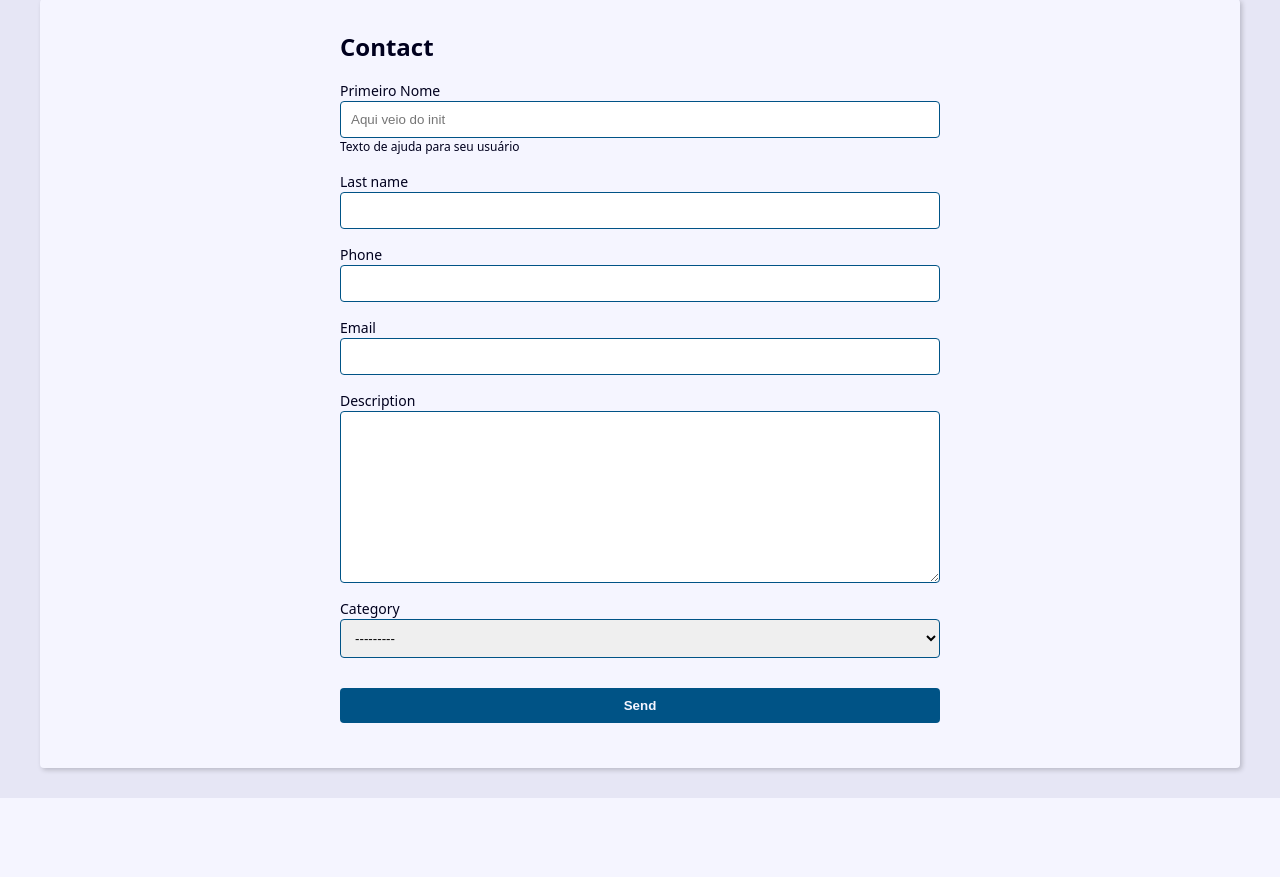
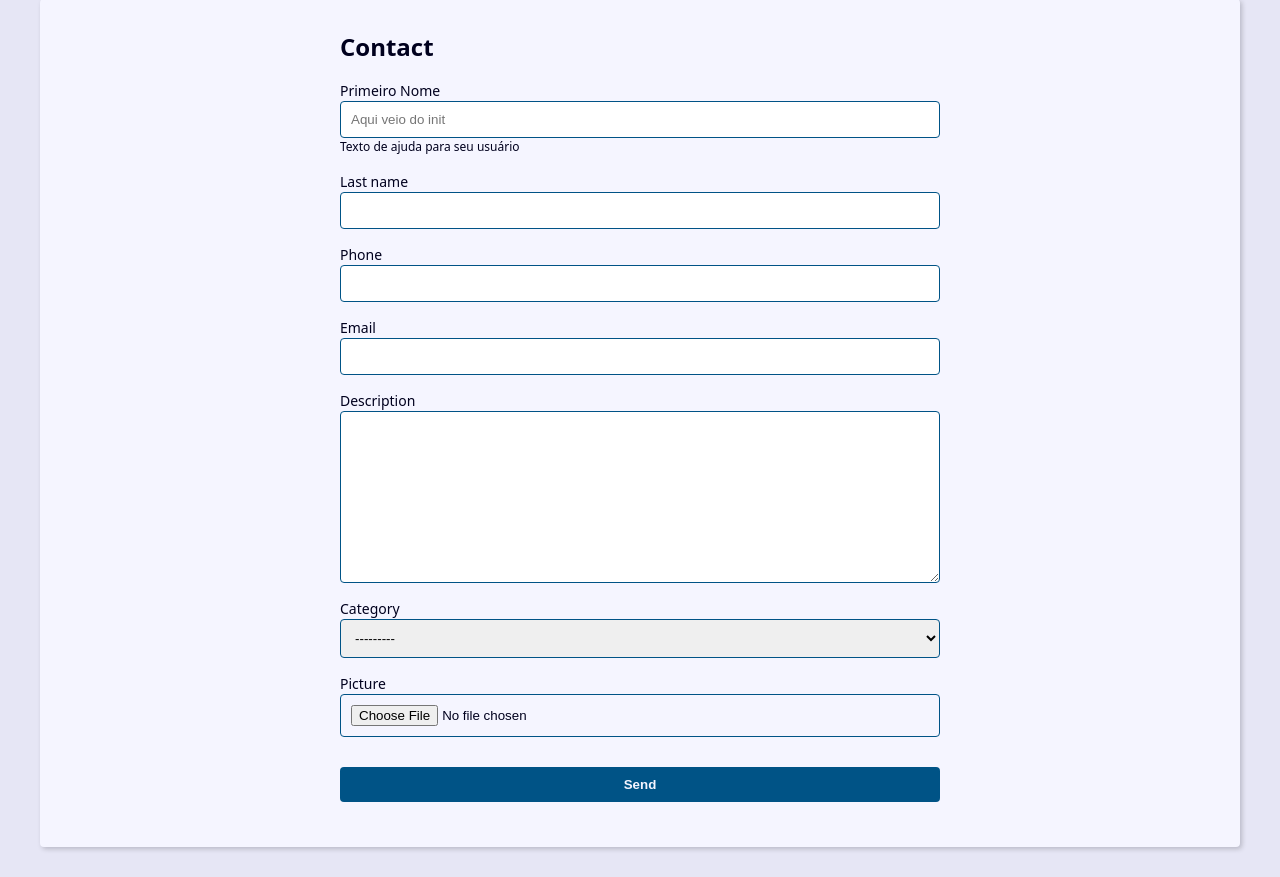
Before and after one commit to HenriqueSL15/Projeto-Agenda, a Django app: page /contact/create/ in a window 1280 px wide. Shown: the part 270-1147 px from the top of the page. Before the commit the page ends 1068 px from the top, so only its background shows below. Run offline with Django 5.2, Linux system fonts and the light colour scheme; data comes from the database, SQL or seed files in the repository; both versions use the stored data as it was after the commit.

Commit message:
Added a picture section for the user

```diff
--- a/contact/forms.py
+++ b/contact/forms.py
@@ -3,6 +3,18 @@ from django.core.exceptions import ValidationError
 from . import models
 
 class ContactForm(forms.ModelForm):
+    picture = forms.ImageField(
+        widget=forms.FileInput(
+            attrs={
+                'accept': 'image/*'
+            }
+        )
+    )
+
+    class Meta:
+        model = models.Contact
+        fields = 'first_name','last_name','phone','email','description','category', 'picture',
+
     def clean(self):
         cleaned_data = self.cleaned_data
         first_name = cleaned_data.get('first_name')
@@ -23,7 +35,3 @@ class ContactForm(forms.ModelForm):
         label='Primeiro Nome',
         help_text="Texto de ajuda para seu usuário"
     )
-
-    class Meta:
-        model = models.Contact
-        fields = 'first_name','last_name','phone','email','description','category'
--- a/contact/templates/contact/contact.html
+++ b/contact/templates/contact/contact.html
@@ -10,6 +10,12 @@
   <p><b>Created Date:</b> {{contact.created_date}}</p>
   <p><b>Description:</b> {{contact.description}}</p>
   <p><b>Category:</b> {{contact.category.name}}</p>
+
+  {% if contact.picture %}
+  <p>
+    <img src="{{ contact.picture.url}}" alt"{{ contact.first_name }} {{ contact.last_name }}" />
+  </p>
+  {% endif %}
 
   <div class="contact-links">
     <a class="btn btn-link" href="{% url 'contact:update' contact.id %}"
--- a/contact/templates/contact/create.html
+++ b/contact/templates/contact/create.html
@@ -7,10 +7,17 @@
       {% for field in form %}
       <div class="form-group">
         <label for="{{field.id_for_label}}">{{ field.label }}</label>
-        {{field}} {{field.errors}} {% if field.help_text %}
+        {{field}}
+        {{field.errors}}
+        {% if field.help_text %}
         <p class="help-text">{{ field.help_text}}</p>
         {% endif %}
       </div>
+      {% if field.name == 'picture' and field.value.url %}
+        <div class="form-group">
+          <img src="{{ field.value.url }}" alt="">
+        </div>
+      {% endif %}
       {% endfor %}
     </div>
 
--- a/contact/views/contact_forms.py
+++ b/contact/views/contact_forms.py
@@ -9,7 +9,7 @@ from contact.forms import ContactForm
 def create(request):
     form_action = reverse('contact:create')
     if request.method == 'POST':
-        form =  ContactForm(request.POST)
+        form =  ContactForm(request.POST, request.FILES)
         context = {
             'form': form,
             'form_action': form_action
@@ -39,7 +39,7 @@ def update(request, contact_id):
     contact = get_object_or_404(Contact, pk=contact_id, show=True)
     form_action = reverse('contact:update', args=(contact_id,))
     if request.method == 'POST':
-        form =  ContactForm(request.POST, instance=contact)
+        form =  ContactForm(request.POST, request.FILES ,instance=contact)
         context = {
             'form': form,
             'form_action': form_action
```
Also changed, not shown: db.sqlite3.
